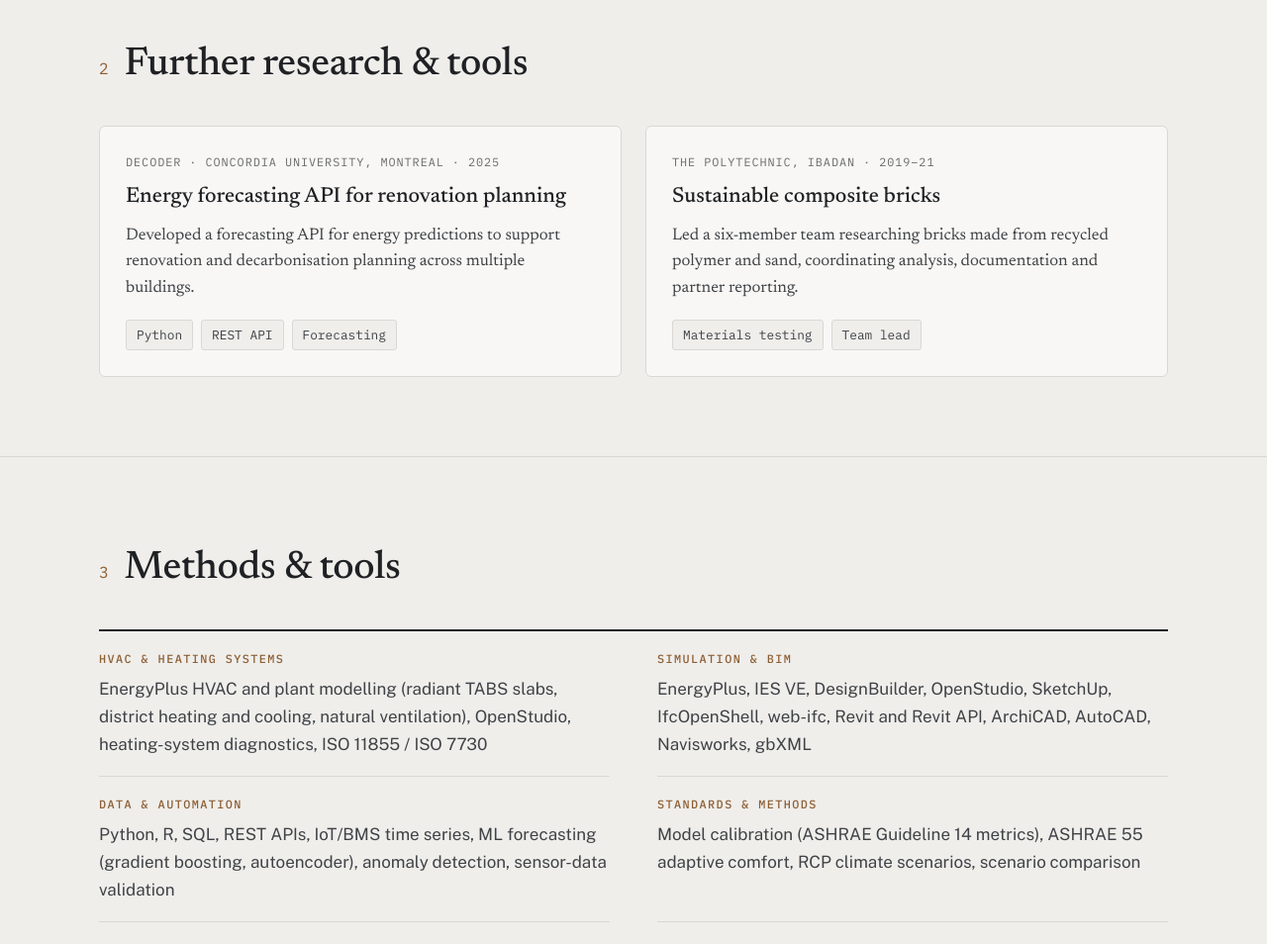
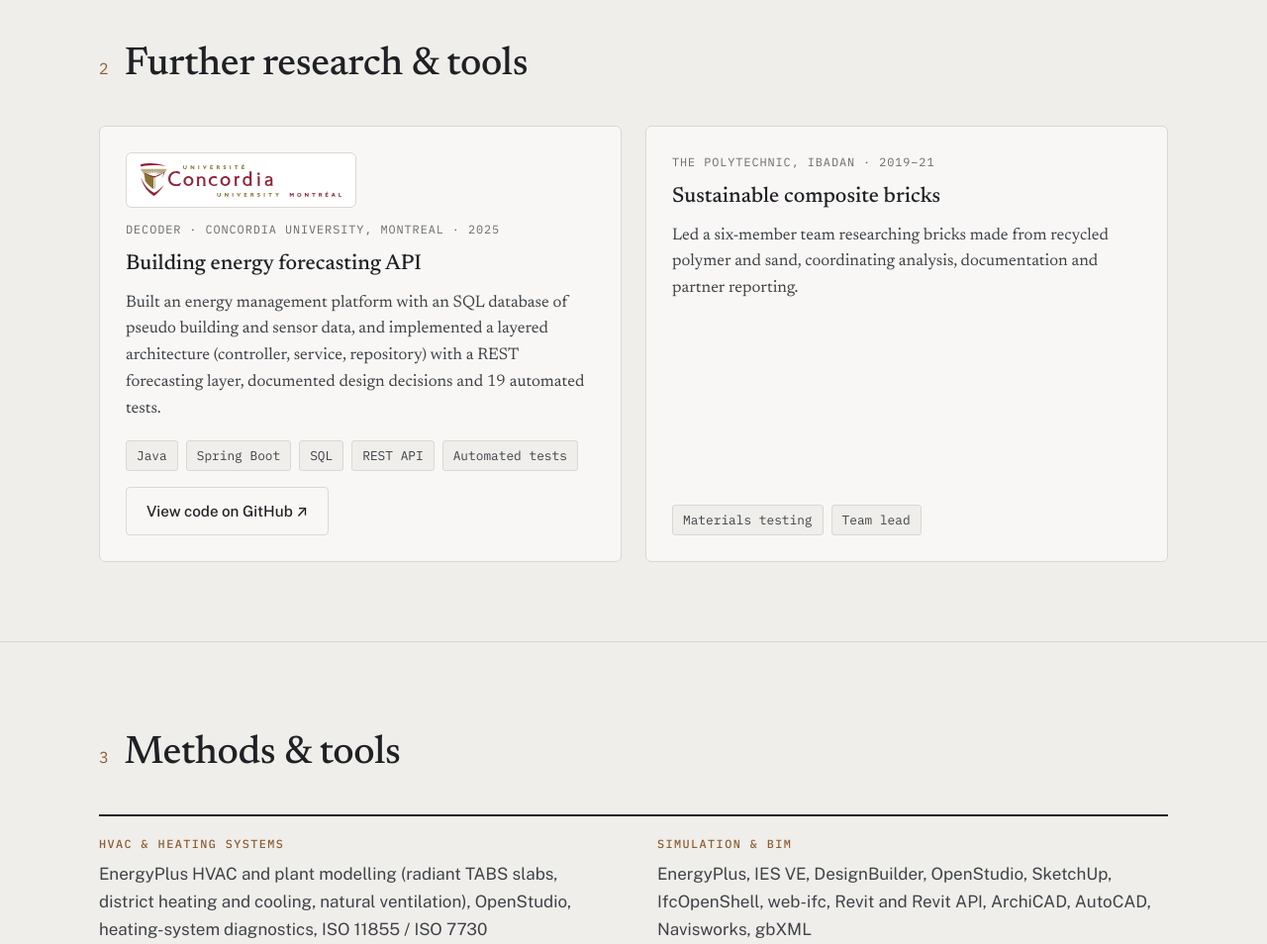
Before and after one commit to jbellocode/portfolio, a plain HTML site: page index.html in a window 1280 px wide. Shown: the part 5760-6714 px from the top of the page at 99% size. Drawn offline with nearby package versions, Linux system fonts and the light colour scheme.

Commit message:
Rework DECODER card: accurate description, Concordia logo and GitHub link

```diff
--- a/index.html
+++ b/index.html
@@ -292,11 +292,13 @@
           <h2>Further research &amp; tools</h2>
         </div>
         <div class="minor">
-          <article class="minor-card">
+          <article class="minor-card" id="decoder">
+            <a class="minor-logo" href="https://www.concordia.ca/" target="_blank" rel="noopener" aria-label="Concordia University website"><img src="assets/logos/concordia.svg" alt="Concordia University Montréal logo"></a>
             <header><p class="paper-meta">DECODER · Concordia University, Montreal · 2025</p></header>
-            <h3>Energy forecasting API for renovation planning</h3>
-            <p>Developed a forecasting API for energy predictions to support renovation and decarbonisation planning across multiple buildings.</p>
-            <ul class="tags"><li>Python</li><li>REST API</li><li>Forecasting</li></ul>
+            <h3>Building energy forecasting API</h3>
+            <p>Built an energy management platform with an SQL database of pseudo building and sensor data, and implemented a layered architecture (controller, service, repository) with a REST forecasting layer, documented design decisions and 19 automated tests.</p>
+            <ul class="tags"><li>Java</li><li>Spring Boot</li><li>SQL</li><li>REST API</li><li>Automated tests</li></ul>
+            <a class="btn minor-btn" href="https://github.com/jbellocode/decoder-api" target="_blank" rel="noopener">View code on GitHub ↗</a>
           </article>
           <article class="minor-card">
             <header><p class="paper-meta">The Polytechnic, Ibadan · 2019–21</p></header>
--- a/style.css
+++ b/style.css
@@ -199,6 +199,10 @@ figcaption { font-size: .86rem; line-height: 1.55; color: var(--muted); margin-t
 .minor-card h3 { font-family: var(--serif); font-weight: 500; font-size: 1.35rem; line-height: 1.25; }
 .minor-card > p { font-family: var(--serif); font-size: 1.05rem; line-height: 1.6; color: var(--ink-2); }
 .minor-card .tags { margin-top: auto; padding-top: 6px; }
+.minor-logo { display: flex; align-items: center; height: 56px; padding: 10px 14px; background: #ffffff; border: 1px solid var(--rule); border-radius: 6px; align-self: flex-start; }
+.minor-logo img { height: 34px; width: auto; max-width: 100%; }
+.minor-logo:hover { border-color: var(--accent); }
+.minor-btn { align-self: flex-start; margin-top: 4px; }
 @media (max-width: 900px) {
   .figs, .minor { grid-template-columns: 1fr; }
 }
```
Also changed, not shown: assets/logos/concordia.svg (added), 1 other file.
